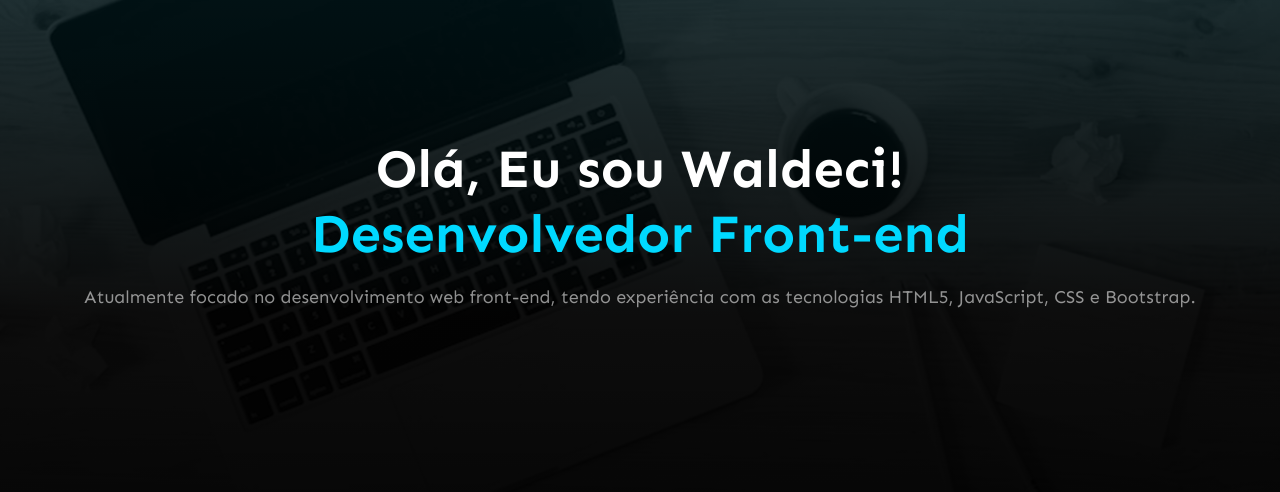
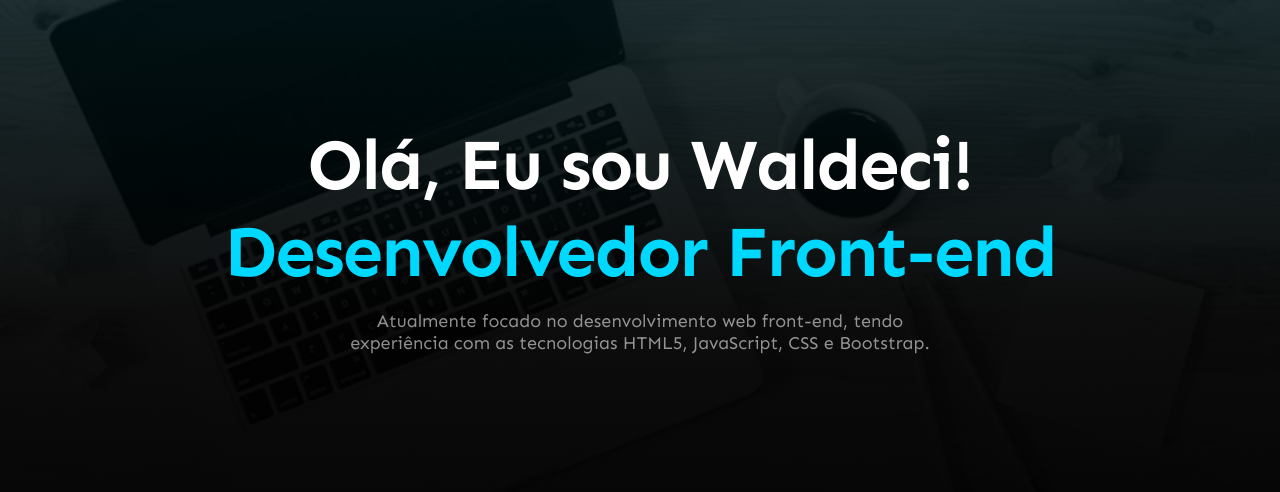
Before and after one commit to waldecifreitas20/Portfolio, a plain HTML site: page index.html in a window 1280 px wide. Shown: the part 83-575 px from the top of the page. Drawn offline with Linux system fonts and the light colour scheme; a web font is replaced by a local one.

Commit message:
feat: title for large devices

```diff
--- a/css/large.css
+++ b/css/large.css
@@ -39,6 +39,18 @@
         color: var(--color-secondary);
     }
 
+    section#home h1{
+        font-size: 4rem;
+    }
+
+
+
+    section#home p{
+        width: 600px;
+        margin: auto;
+
+    }
+
     section#about .row {
         height: 400px;
         flex-direction: row;
--- a/css/main.css
+++ b/css/main.css
@@ -118,6 +118,8 @@ h1,
 h2 {
     text-align: center;
     margin-bottom: 15px;
+    letter-spacing: -2px;
+    font-weight: 700 ;
 }
 
 h2 {
--- a/index.html
+++ b/index.html
@@ -89,7 +89,7 @@
                             <strong> proatividade</strong>. Gosto de <strong>resolver problemas</strong>, e não tenho medo
                             em buscar ajuda quando encontro-me perdido em um assunto, seja perguntando para alguém ou
                             pesquisando por conta própria. Também possuo <strong>inglês intermediário</strong>, sendo capaz de manter uma
-                            conversa com outras pessoas nativas ou não na língua.
+                            conversa com outras pessoas nativas ou não na língua. Atualmente sou freelancer.
                         </p>
                     </article>
                 </div>
```
